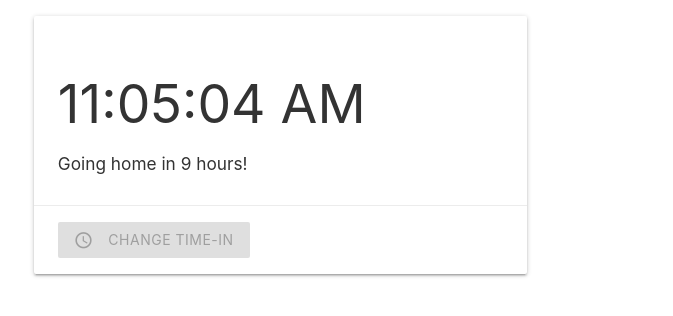
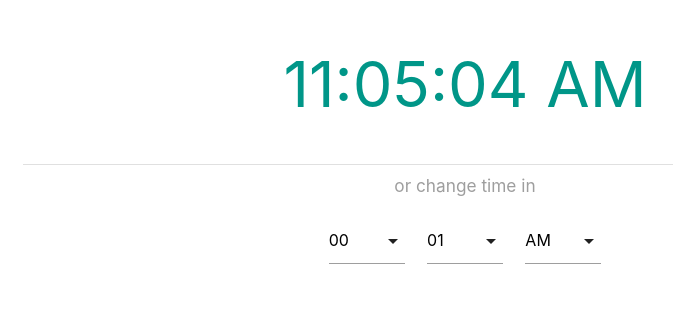
Before and after one commit to gloriamaris/timetogo, a Svelte app: page / in a window 1280 px wide. Shown: the top 316 px of the page, without its empty margins (175-848 px from the left). Built offline with nearby package versions, Linux system fonts and the light colour scheme.

Commit message:
- Restructure components - Transferred components to a separate directory

```diff
--- a/package.json
+++ b/package.json
@@ -13,6 +13,8 @@
     "ws": ">=3.3.1"
   },
   "dependencies": {
+    "material-design-icons": "^3.0.1",
+    "rollup-plugin-postcss": "^2.0.3",
     "sirv-cli": "^0.4.4"
   },
   "scripts": {
--- a/public/index.html
+++ b/public/index.html
@@ -19,10 +19,10 @@
 
 	<link href="https://fonts.googleapis.com/icon?family=Material+Icons" rel="stylesheet">
 
-	<script defer src='/bundle.js'></script>
 </head>
 
 <body>
+	<script defer src='/bundle.js'></script>
 </body>
 
 </html>
--- a/rollup.config.js
+++ b/rollup.config.js
@@ -24,7 +24,6 @@ export default {
         css.write('public/bundle.css')
       }
     }),
-
     // If you have external dependencies installed from
     // npm, you'll most likely need these plugins. In
     // some cases you'll need additional configuration —
--- a/src/App.svelte
+++ b/src/App.svelte
@@ -1,11 +1,5 @@
 <script>
-	import Home from './Home.svelte'
-	export let timeIn = new Date()
-	export let workHours = 9
-
-	$: timeOut = new Date(timeIn.setHours(timeIn.getHours() + workHours)).toLocaleTimeString('en-US')
+	import Home from './components/Home.svelte'
 </script>
 
-<style></style>
-
-<Home timeOut={timeOut} />
+<Home/>
--- a/src/Home.svelte
+++ /dev/null
@@ -1,69 +0,0 @@
-<script>
-  export let timeOut;
-  let isDefaultTimeIn = true;
-
-  const toggleButton = () => {
-    isDefaultTimeIn = !isDefaultTimeIn;
-  };
-
-  document.addEventListener("DOMContentLoaded", function() {
-    var elems = document.querySelectorAll(".timepicker");
-    var instances = M.Timepicker.init(elems, { defaultTime: "now" });
-  });
-</script>
-
-<div class="container">
-  <div class="row">
-    <div class="col s12 m7">
-      <div class="card horizontal">
-        <div class="card-stacked">
-          <div class="card-content">
-            <h2>{timeOut}</h2>
-            <h6>Going home in 9 hours!</h6>
-          </div>
-          <div class="card-action">
-            {#if isDefaultTimeIn}
-              <a
-                class="waves-effect waves-light green accent-4 white-text btn"
-                href="#"
-                on:click={toggleButton}
-                disabled
-                >
-                <i class="material-icons left">access_time</i>
-                Change time-in
-              </a>
-            {:else}
-              <label>Change Time In</label>
-
-              <div class="row">
-                <div class="input-field col s5">
-                  <select class="browser-default">
-                    <option value="1">1</option>
-                    <option value="2">2</option>
-                    <option value="3">3</option>
-                  </select>
-                </div>
-                <div class="input-field col s5">
-                  <select class="browser-default">
-                    <option value="1">1</option>
-                    <option value="2">2</option>
-                    <option value="3">3</option>
-                  </select>
-                </div>
-                <div class="input-field col s2">
-                  <select class="browser-default">
-                    <option value="AM">AM</option>
-                    <option value="PM">PM</option>
-                  </select>
-                </div>
-                <div class="input-field col s12">
-                  <a class="waves-effect waves-light btn right-align">OK</a>
-                </div>
-              </div>
-            {/if}
-          </div>
-        </div>
-      </div>
-    </div>
-  </div>
-</div>
--- /dev/null
+++ b/src/components/Home.svelte
@@ -0,0 +1,29 @@
+<script>
+  import TimeInForm from './TimeInForm.svelte'
+  export let timeIn = new Date()
+	export let workHours = 9
+  export let timeOut = new Date(timeIn.setHours(timeIn.getHours() + workHours)).toLocaleTimeString('en-US')
+
+  document.addEventListener('DOMContentLoaded', function() {
+		var elems = document.querySelectorAll('select');
+		var instances = M.FormSelect.init(elems, {});
+	})
+
+</script>
+
+<style>
+  a {
+    color: #9e9e9e;
+  }
+</style>
+
+<div class="container">
+  <div class="row center">
+    <h1 class="teal-text">{timeOut}</h1>
+  </div>
+  <div class="row center">
+    <div class="divider"></div>
+    <h6 class="grey-text lighten-1">or change time in</h6>
+    <TimeInForm />
+  </div>
+</div>
--- /dev/null
+++ b/src/components/TimeInForm.svelte
@@ -0,0 +1,44 @@
+<script>
+  let isDefaultTimeIn = true
+  let hours = []
+  let minutes = []
+
+  for (let i = 0; i <= 12; i++) {
+    let hr = i < 10 ? `0${i}` : `${i}`
+    hours.push(hr)
+  }
+
+  for (let i = 1; i <= 59; i++) {
+    let min = i < 10 ? `0${i}` : `${i}`
+    minutes.push(min)
+  }
+
+  const toggleButton = () => {
+    isDefaultTimeIn = !isDefaultTimeIn
+  }
+</script>
+
+<form class="col s8 offset-s4">
+  <div class="row">
+    <div class="input-field col s2">
+      <select>
+        {#each hours as hour}
+          <option value={hour}>{hour}</option>
+        {/each}
+      </select>
+    </div>
+    <div class="input-field col s2">
+      <select>
+        {#each minutes as minute}
+          <option value={minute}>{minute}</option>
+        {/each}
+      </select>
+    </div>
+    <div class="input-field col s2">
+      <select>
+        <option value="AM">AM</option>
+        <option value="PM">PM</option>
+      </select>
+    </div>
+  </div>
+</form>
```
Also changed, not shown: 1 other file (tests, documents, lock files or other folders).
